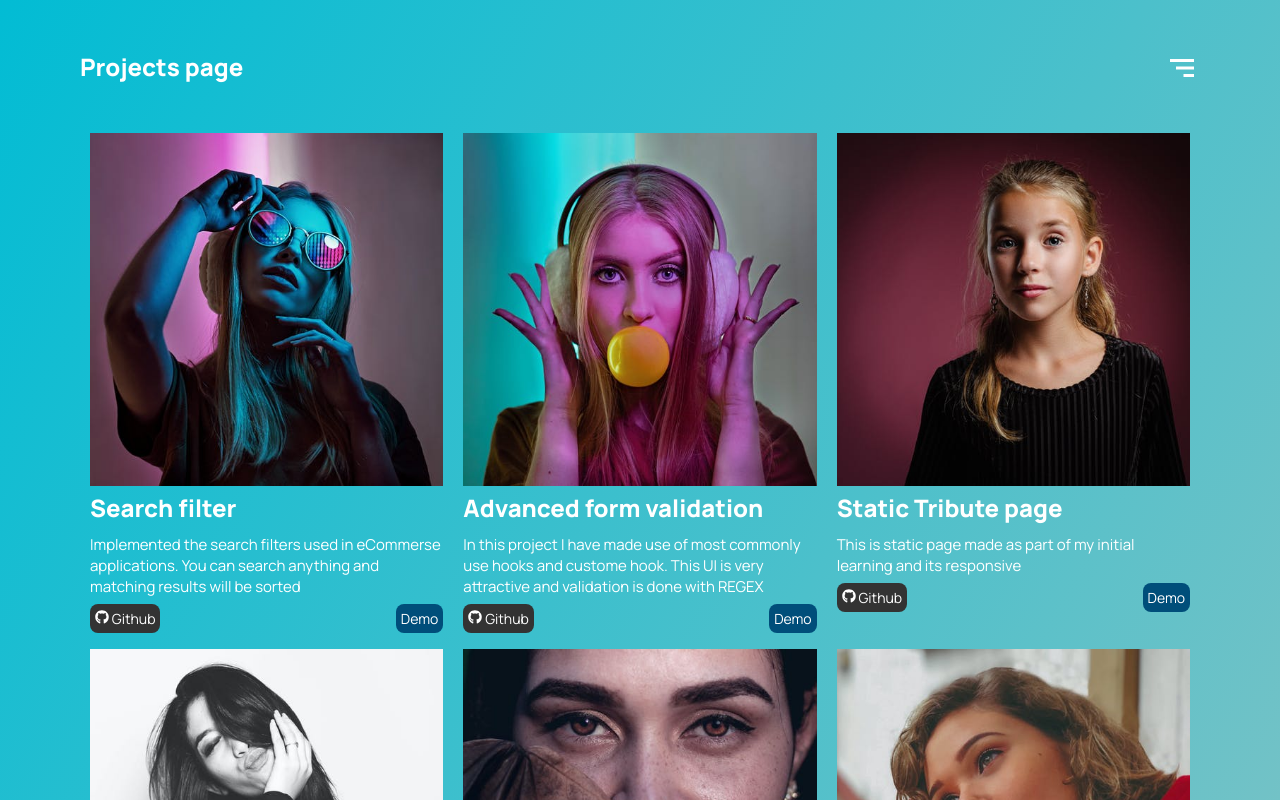
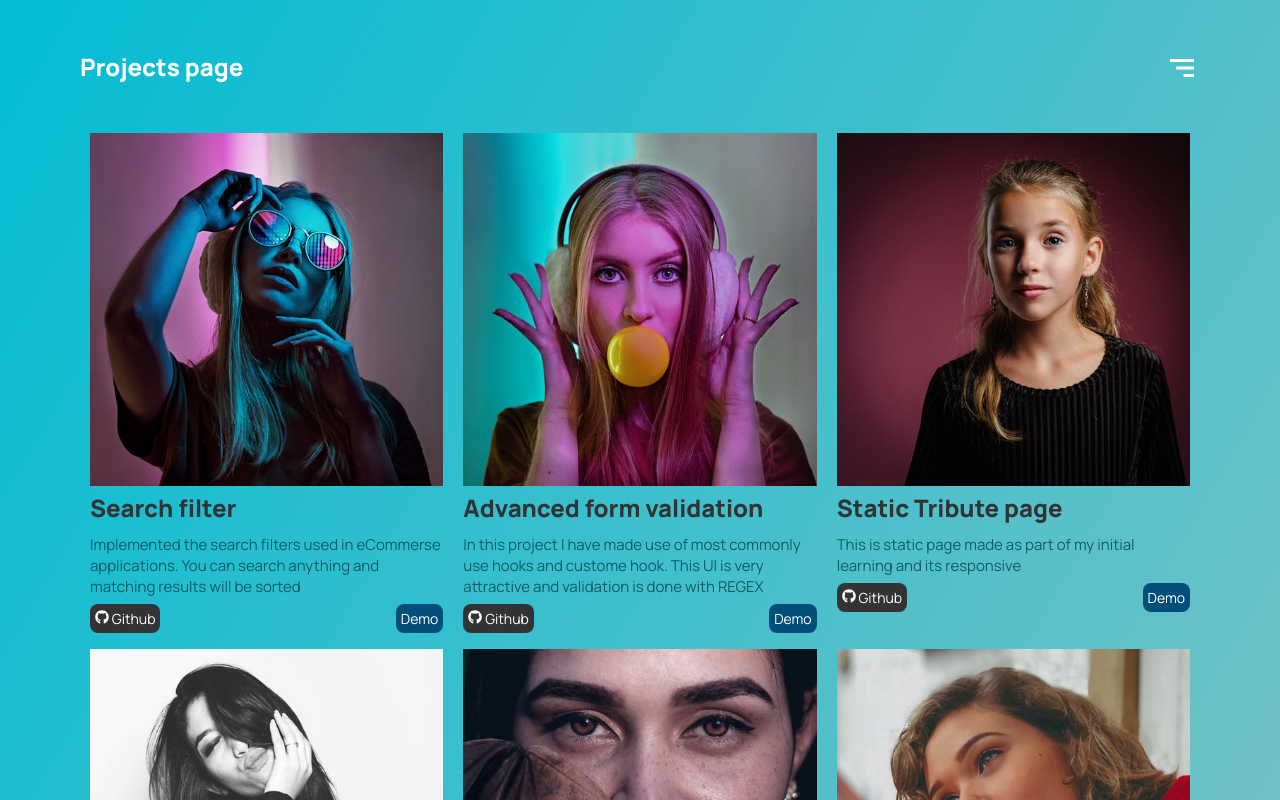
Before and after one commit to johnsus1995/Router-portfolio, a React (Create React App) app: page /projects in a window 1280 px wide. Shown: the top 800 px of the page. Built offline with nearby package versions, Linux system fonts and the light colour scheme.

Commit message:
again added padding bottom

```diff
--- a/src/index.css
+++ b/src/index.css
@@ -139,15 +139,17 @@ img {
   margin: auto;
   gap: 20px;
   color: #fff;
-  padding-bottom: 20px;
+  padding-bottom: 100px;
 }
 
 .projects .cards h4 {
+  color: #333;
   font-size: 24px;
   margin-bottom: 10px;
 }
 
 .projects .cards p {
+  color: #0d5c66;
   font-size: 15px;
   margin-bottom: 10px;
 }
@@ -221,11 +223,12 @@ img {
   }
 }
 
-@media (max-width: 1150px){
-  .projects .cards{
+@media (max-width: 1150px) {
+  .projects .cards {
     padding: 0 20px 20px;
   }
 }
+
 @media (max-width: 500px) {
   .homepage .overlay h1 {
     font-size: 30px;
@@ -242,7 +245,6 @@ img {
   .projects h1, .contacts h1 {
     padding: 50px 30px;
   }
-
   .projects .cards {
     grid-template-columns: repeat(1, 1fr);
   }
```
